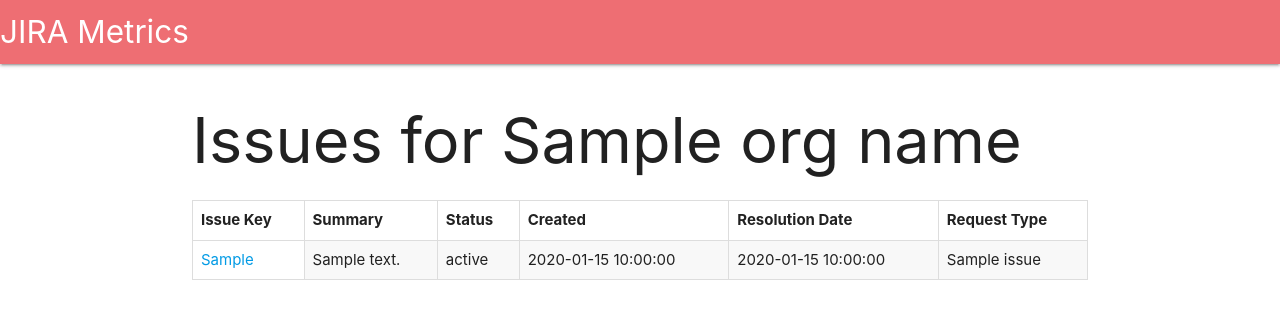
After one commit to norefice/JiraSoporte, a Flask app: template templates/issues_by_org.html in a window 1280 px wide. The commit adds this page. Shown: the top 319 px of the page. Run offline with Flask 2, Linux system fonts and the light colour scheme; the template is opened without the code that fills it: most values are stand-ins (such as "Sample title", 1, 10 or a date in 2020).

Commit message:
#Se agrega vista para detalle de issues por organización

```diff
--- a/app.py
+++ b/app.py
@@ -1,5 +1,6 @@
 from flask import Flask, render_template, request, jsonify
 import jira_api
+import config
 
 app = Flask(__name__)
 
@@ -14,5 +15,13 @@ def issue_search():
     data = jira_api.issue_search(start_date=start_date, end_date=end_date)
     return jsonify(data)
 
+@app.route('/issues_by_org')
+def issues_by_org():
+    org_name = request.args.get('org_name')
+    start_date = request.args.get('start_date')
+    end_date = request.args.get('end_date')
+    issues = jira_api.get_issues_by_org(org_name, start_date=start_date, end_date=end_date)
+    return render_template('issues_by_org.html', org_name=org_name, issues=issues, config=config)
+
 if __name__ == '__main__':
     app.run(debug=True)
--- a/jira_api.py
+++ b/jira_api.py
@@ -123,3 +123,7 @@ def get_breach_time(customfield):
     if customfield and "completedCycles" in customfield and customfield["completedCycles"]:
         return customfield["completedCycles"][0].get("breachTime", {}).get("jira")
     return None
+
+def get_issues_by_org(org_name, start_date=None, end_date=None):
+    jql = f"project = SOP AND organizations = '{org_name}'"
+    return issue_search(jql=jql, start_date=start_date, end_date=end_date)
--- a/static/js/tables.js
+++ b/static/js/tables.js
@@ -53,8 +53,10 @@ function renderTables(data) {
     });
 
     var orgTableHtml = '<h2>Issues por Organización</h2><button class="btn waves-effect waves-light" onclick="exportTableToExcel(\'orgTable\', \'issues_por_organizacion\')">Exportar a Excel</button><div class="table-container"><table id="orgTable" class="striped"><thead><tr><th>Organization Name</th><th>Total Issues</th><th>Open Issues</th><th>Closed Issues</th></tr></thead><tbody>';
+    var startDate = document.getElementById('start_date').value;
+    var endDate = document.getElementById('end_date').value;
     for (var orgName in organizationMetrics) {
-        orgTableHtml += `<tr><td>${orgName}</td><td>${organizationMetrics[orgName].total}</td><td>${organizationMetrics[orgName].open}</td><td>${organizationMetrics[orgName].closed}</td></tr>`;
+        orgTableHtml += `<tr><td><a href="/issues_by_org?org_name=${orgName}&start_date=${startDate}&end_date=${endDate}">${orgName}</a></td><td>${organizationMetrics[orgName].total}</td><td>${organizationMetrics[orgName].open}</td><td>${organizationMetrics[orgName].closed}</td></tr>`;
     }
     orgTableHtml += '</tbody></table></div>';
 
@@ -82,6 +84,8 @@ function renderTables(data) {
 
     metricsDiv.innerHTML = orgTableHtml + '<br>' + requestTypeTableHtml + '<br>' + requestTypeByOrgTableHtml;
 
+    // Remove DataTables initialization
+
     return { createdIssues, resolvedIssues };
 }
 
--- a/templates/index.html
+++ b/templates/index.html
@@ -12,6 +12,11 @@
     <script src="https://cdnjs.cloudflare.com/ajax/libs/xlsx/0.16.9/xlsx.full.min.js"></script>
 </head>
 <body>
+    <nav>
+        <div class="nav-wrapper">
+            <a href="/" class="brand-logo">JIRA Metrics</a>
+        </div>
+    </nav>
     <div class="container">
         <h1>JIRA Metrics</h1>
         <form id="date_form">
@@ -49,6 +54,7 @@
         </div>
     </div>
     <script src="https://cdnjs.cloudflare.com/ajax/libs/materialize/1.0.0/js/materialize.min.js"></script>
+    <script src="https://code.jquery.com/jquery-3.5.1.min.js"></script>
     <script src="{{ url_for('static', filename='js/datepicker.js') }}"></script>
     <script src="{{ url_for('static', filename='js/charts.js') }}"></script>
     <script src="{{ url_for('static', filename='js/tables.js') }}"></script>
--- /dev/null
+++ b/templates/issues_by_org.html
@@ -0,0 +1,52 @@
+<!DOCTYPE html>
+<html lang="en">
+<head>
+    <meta charset="UTF-8">
+    <meta name="viewport" content="width=device-width, initial-scale=1.0">
+    <title>Issues by Organization</title>
+    <link rel="stylesheet" href="https://cdnjs.cloudflare.com/ajax/libs/materialize/1.0.0/css/materialize.min.css">
+    <link rel="stylesheet" href="{{ url_for('static', filename='css/styles.css') }}">
+</head>
+<body>
+    <nav>
+        <div class="nav-wrapper">
+            <a href="/" class="brand-logo">JIRA Metrics</a>
+        </div>
+    </nav>
+    <div class="container">
+        <h1>Issues for {{ org_name }}</h1>
+        <div class="table-container">
+            <table class="striped">
+                <thead>
+                    <tr>
+                        <th>Issue Key</th>
+                        <th>Summary</th>
+                        <th>Status</th>
+                        <th>Created</th>
+                        <th>Resolution Date</th>
+                        <th>Request Type</th>
+                        <!-- Add more columns as needed -->
+                    </tr>
+                </thead>
+                <tbody>
+                    {% for issue in issues %}
+                    <tr>
+                        <td><a href="{{ config.JIRA_URL }}/browse/{{ issue.issue_key }}" target="_blank">{{ issue.issue_key }}</a></td>
+                        <td>{{ issue.summary }}</td>
+                        <td>{{ issue.status }}</td>
+                        <td>{{ issue.created }}</td>
+                        <td>{{ issue.resolution_date }}</td>
+                        <td>{{ issue.request_type_name }}</td>
+                        <!-- Add more columns as needed -->
+                    </tr>
+                    {% endfor %}
+                </tbody>
+            </table>
+        </div>
+    </div>
+    <script src="https://code.jquery.com/jquery-3.5.1.min.js"></script>
+    <script>
+        // Remove DataTables initialization
+    </script>
+</body>
+</html>
```
